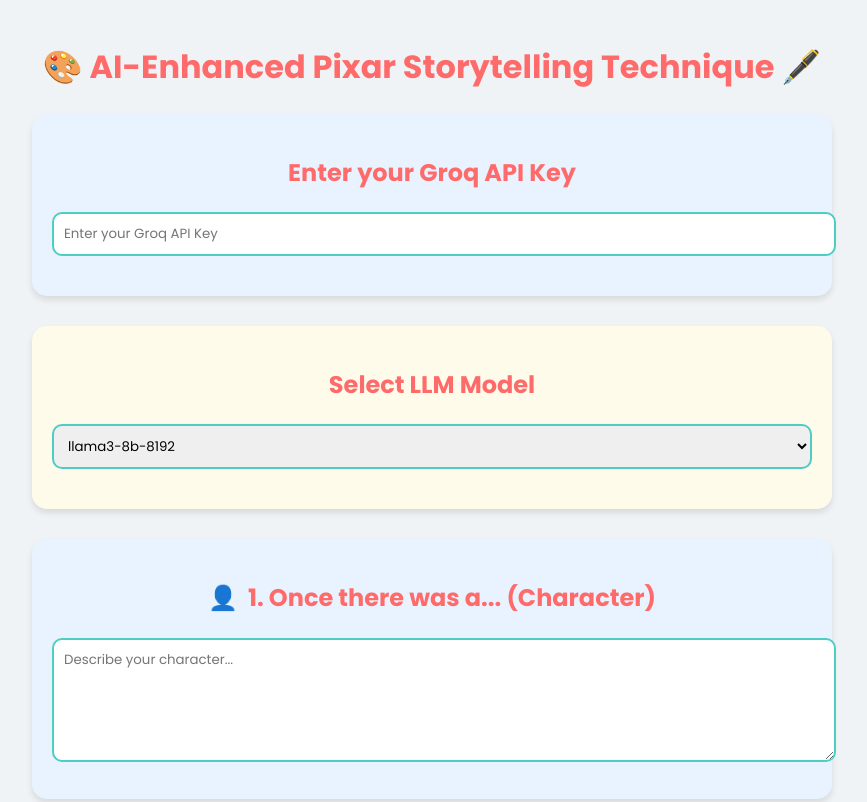
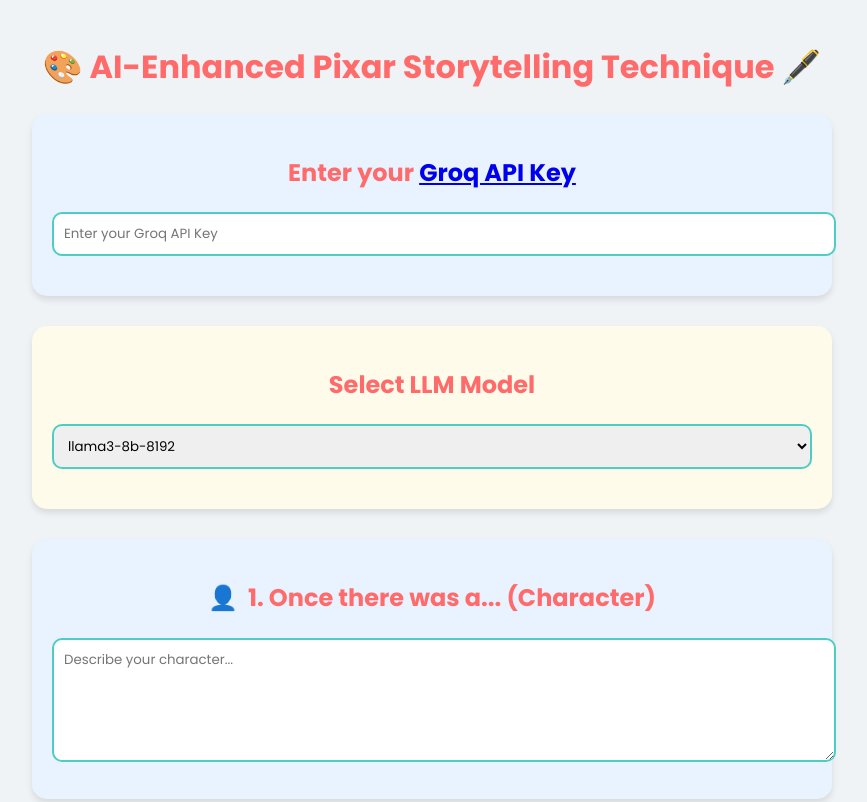
Before and after one commit to asrulmunir/actdeck, a plain HTML site: page index.html in a window 1280 px wide. Shown: the top 802 px of the page, without its empty margins (208-1075 px from the left). Drawn offline with Linux system fonts and the light colour scheme.

Commit message:
Update index.html - add link to Groq

```diff
--- a/index.html
+++ b/index.html
@@ -98,7 +98,7 @@
     <h1>🎨 AI-Enhanced Pixar Storytelling Technique 🖋️</h1>
 
     <div class="section">
-        <h2>Enter your Groq API Key</h2>
+        <h2>Enter your <a href="https://console.groq.com">Groq API Key</a></h2>
         <input type="password" id="apiKeyInput" placeholder="Enter your Groq API Key">
     </div>
 
```
